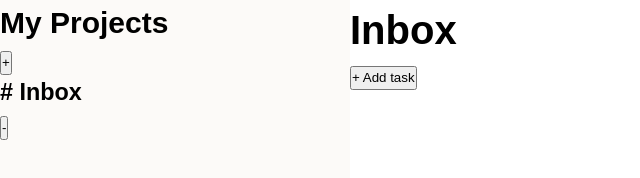
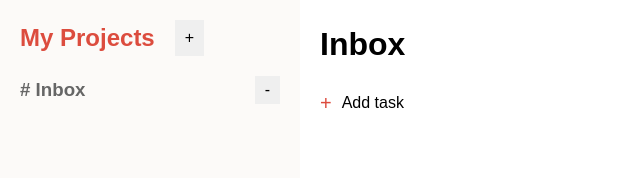
Before and after one commit to oskarnurm/todo-list, a website built with webpack: page src/index.html in a window 1280 px wide. Shown: the whole page, without its empty margins (0-640 px from the left). Built offline with nearby package versions, Linux system fonts and the light colour scheme.

Commit message:
feat(style): add styling to sidebar and main

```diff
--- a/src/index.html
+++ b/src/index.html
@@ -17,8 +17,10 @@
       <main class="main">
         <h1 class="project-title"></h1>
         <ul class="task-list"></ul>
-        <button class="show-form" type="button">+ Add task</button>
-
+        <button class="show-form" type="button">
+          <div class="button-icon">+</div>
+          <div class="button-text">Add task</div>
+        </button>
         <form class="form" hidden>
           <input type="text" id="form-title" placeholder="Task name" required />
           <input type="text" id="form-desc" placeholder="Description" />
--- a/src/style.css
+++ b/src/style.css
@@ -7,40 +7,127 @@
   list-style-type: none;
 }
 
-/* Undo the reset for dialogs (and their contents) */
+/* Let the browser center my dialogs*/
 dialog {
   margin: revert;
   padding: revert;
 }
 
-html {
-  /* responise font size ratio I found on the web */
-  font-size: calc(15px + 0.390625vw);
-}
-
 .todo {
-  display: grid;
-  grid-template-areas: "sidebar main";
-  grid-template-columns: 350px 1fr;
+  display: flex;
   min-height: 100vh;
 }
 
 .sidebar {
-  grid-area: sidebar;
+  flex-shrink: 0;
+  width: 300px;
   background: #fcfaf8;
+  padding: 20px;
+  display: flex;
+  flex-direction: column;
+  gap: 20px;
+}
+
+.sidebar button {
+  border: none;
+  padding: 0px 10px;
+  font-size: 16px;
+  cursor: pointer;
+}
+
+.sidebar-header {
+  display: flex;
+  gap: 20px;
+}
+
+.project-list {
+  display: flex;
+  flex-direction: column;
+  gap: 10px;
+}
+
+.project-list li {
+  display: flex;
+  gap: 20px;
+  color: #666;
+  justify-content: space-between;
+}
+
+.project-list li:hover {
+  background: #f0f0f0;
+  cursor: pointer;
+}
+
+.sidebar-header h2 {
+  color: #dc4c3e;
 }
 
 .main {
-  grid-area: main;
+  flex: 1;
   background: #fff;
+  padding: 20px;
 }
 
-/* Base custom radio */
+.project-title {
+  margin-bottom: 20px;
+}
+
+.task-list li {
+  border-bottom: 1px solid #ccc;
+  padding: 10px 5px;
+}
+
+.task-list:hover {
+  cursor: pointer;
+}
+
+.task .task-title {
+  display: flex;
+  gap: 10px;
+  align-items: center;
+}
+
+.task .task-title h4 {
+  font-weight: 400;
+}
+
+.task .task-desc {
+  font-size: 15px;
+  color: grey;
+}
+
+.task .task-date {
+  font-size: 15px;
+  color: black;
+}
+
+.show-form {
+  display: flex;
+  align-items: center;
+  gap: 10px;
+  margin-top: 20px;
+  border: none;
+  background: none;
+  cursor: pointer;
+}
+
+.show-form .button-icon {
+  font-size: 20px;
+  color: #dc4c3e;
+}
+
+.show-form .button-text {
+  font-size: 16px;
+}
+
+.show-form:hover {
+  color: #dc4c3e;
+}
+
 input[type="radio"] {
   appearance: none;
-  -webkit-appearance: none; /* Safari */
-  width: 0.8rem;
-  height: 0.8rem;
+  width: 20px;
+  height: 20px;
   border: 2px solid currentColor;
   border-radius: 50%;
   display: inline-block;
@@ -65,11 +152,8 @@ input[type="radio"].prio-low {
   color: grey;
 }
 
-@media (max-width: calc(350px + 450px - 1px)) {
-  .todo {
-    grid-template-columns: 1fr;
-    grid-template-areas: "main";
-  }
+/* hide sidebar when viewport too small */
+@media (max-width: 799px) {
   .sidebar {
     display: none;
   }
```
